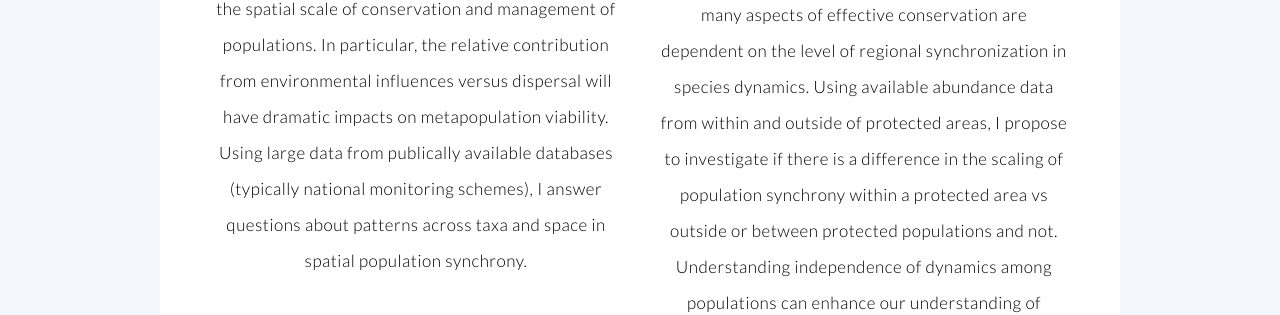
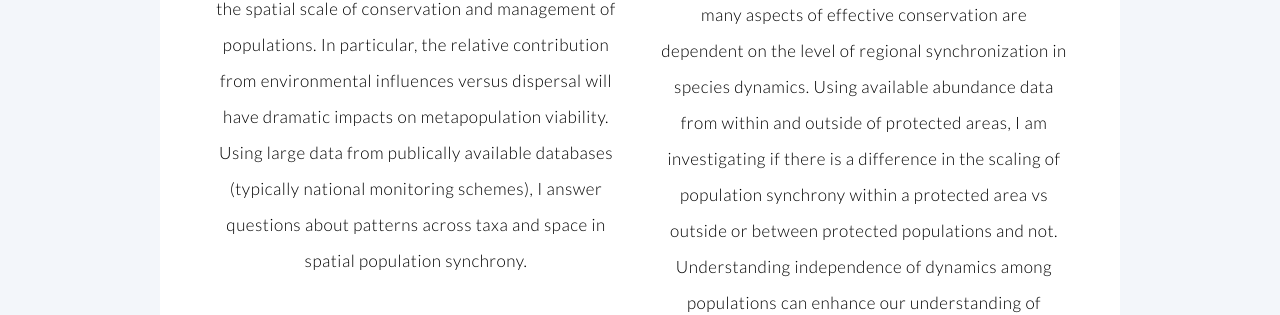
Before and after one commit to EllenCMartin/EllenCMartin.github.io, a Jekyll site: the page built from index.md, in a window 1280 px wide and 1400 px high, scrolled down 3443 px. Shown: the part 616-931 px from the top of the window. Built offline with Jekyll 4.4.1, drawn with Linux system fonts in a browser that asks for light colours; some of the changed text lies outside the part shown.

Commit message:
Update phd2.html

```diff
--- a/_includes/phd2.html
+++ b/_includes/phd2.html
@@ -1,11 +1,12 @@
 <h1><a href="#">Protected Area Management</a></h1>
 <h2>Effect of Protected Area Boundaries on Synchrony<h2>
 <p><span style="color:black; text-align:left; font-size:0.85em;">
-<br>Undoubtedly, protected area boundary designation is contentious. However, the increased attention to not just creating protected areas but to updating the framework for protected area biodiversity evaluation
+<br>Undoubtedly, protected area boundary designation is contentious. However, the increased attention to not just creating protected areas but
+  to updating the framework for protected area biodiversity evaluation
   successes provides biologists the opportunity to re-evaluate important metrics for designating size and boundaries of protected areas. Accounting for
   spatial synchrony of populations of key species or species of conservation concern is not currently part of the scientific evaluation of sites, however
   we know that many aspects of effective conservation are dependent on the level of regional synchronization in species dynamics.
-  Using available abundance data from within and outside of protected areas, I propose to investigate if there is a difference in the scaling
+  Using available abundance data from within and outside of protected areas, I am investigating if there is a difference in the scaling
   of population synchrony within a protected area vs outside or between protected populations and not. Understanding independence of dynamics
   among populations can enhance our understanding of overall species vulnerability, and ultimately help to untangle the importance of local vs
   regional processes or long-distance dispersal in population management and protected area design consideration.
```
